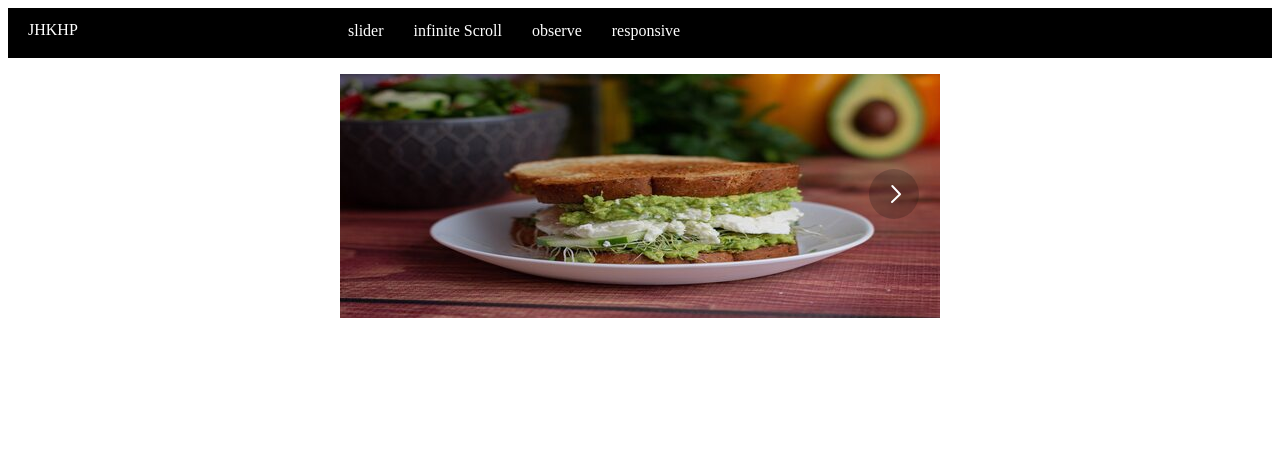
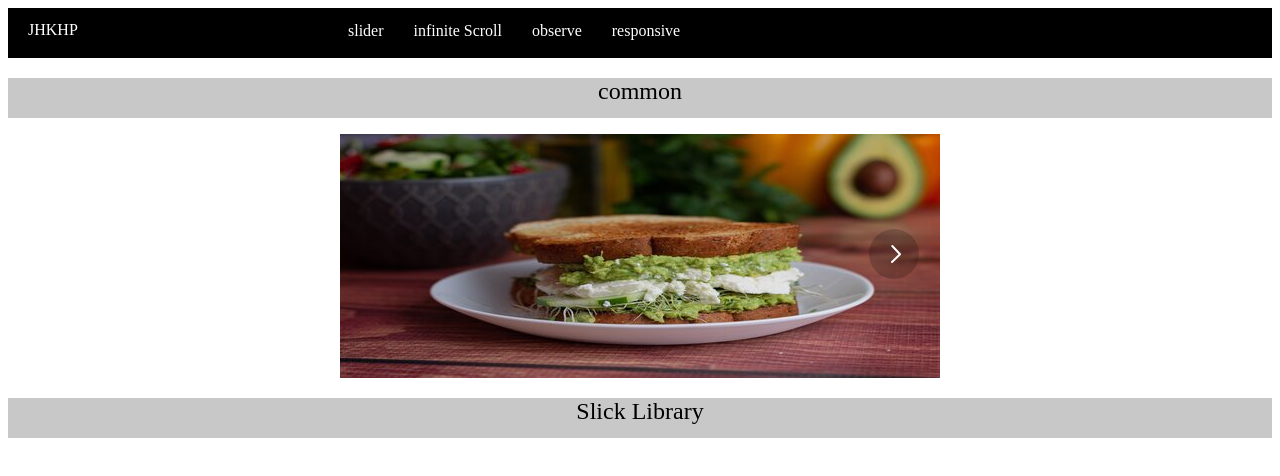
Before and after one commit to Summer-Jay/sample_hompage, a React (Create React App) app: page / in a window 1280 px wide. Shown: the top 476 px of the page. Built offline with nearby package versions, Linux system fonts and the light colour scheme.

Commit message:
[master] slider부분 라벨 표시

```diff
--- a/src/components/HomepageMain/MainSlider.js
+++ b/src/components/HomepageMain/MainSlider.js
@@ -26,6 +26,8 @@ const MainSlider = (props) => {
   }, [nowPosit]);
 
   return (
+    <>
+      <div className="slider_descriptsion">common</div>
       <div className="slider_wrapper">
         <div className="slider_container">
           <div className="picture_list">
@@ -60,6 +62,8 @@ const MainSlider = (props) => {
           )}
         </div>
       </div>
+      <div className="slider_descriptsion">Slick Library</div>
+    </>
   );
 };
 export default MainSlider;
--- a/src/styles/css/main.css
+++ b/src/styles/css/main.css
@@ -31,6 +31,13 @@
   left: 300px;
 }
 
+.slider_descriptsion {
+  background-color: #c8c8c8;
+  height: 40px;
+  font-size: 1.5em;
+  text-align: center;
+  margin-top: 20px;
+}
 .slider_wrapper {
   width: 100vw-3px;
   height: 260px;
```
Lines whose indentation alone changed are shown as unchanged.
